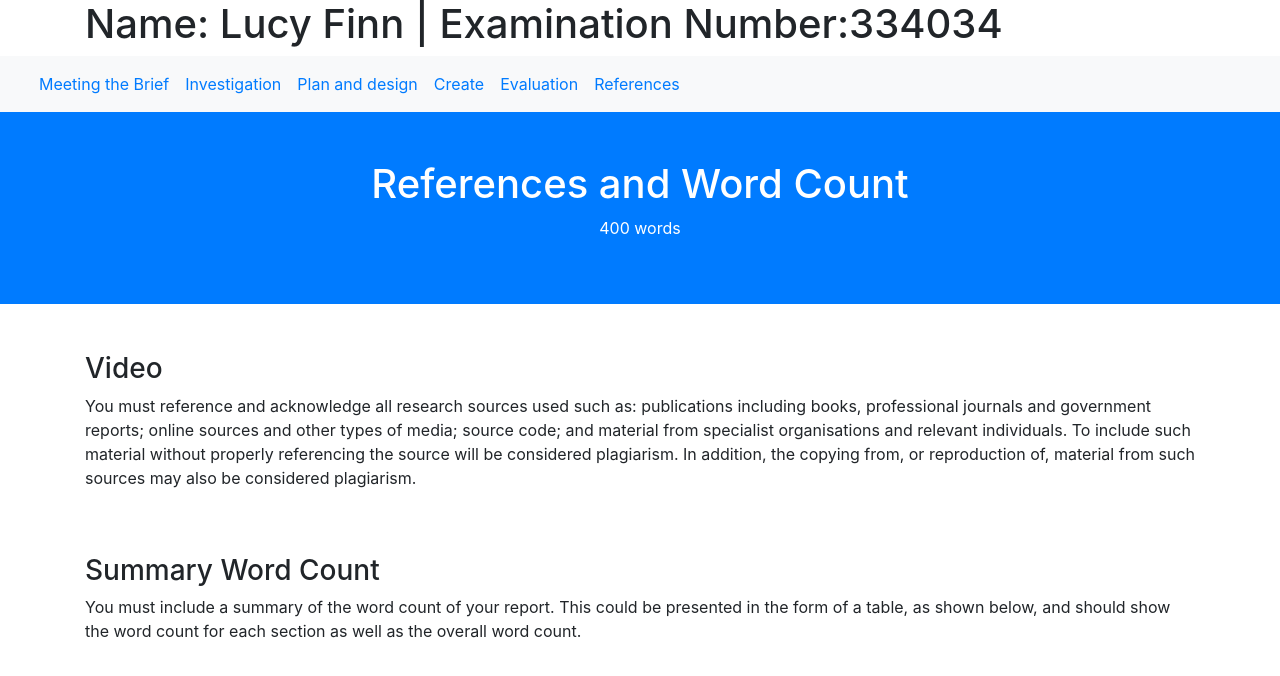
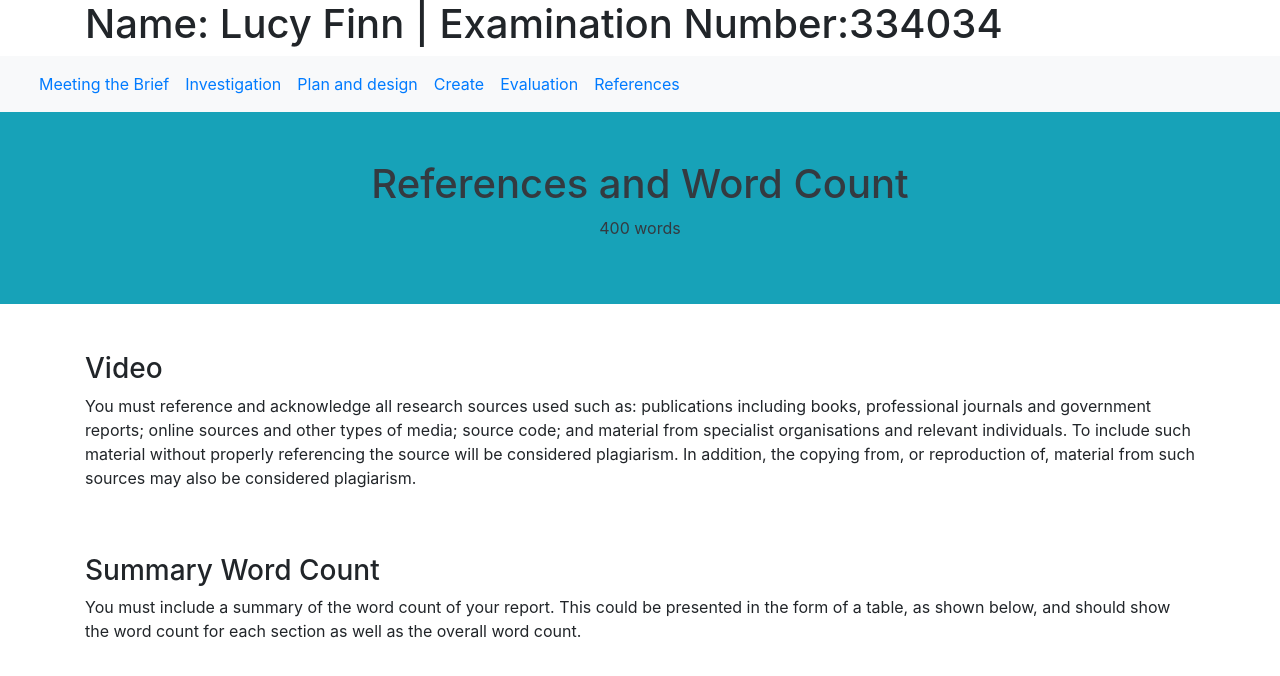
Before and after one commit to LucyFinn/LC-Project, a plain HTML site: page Report/references.html in a window 1280 px wide. Drawn offline with nearby package versions, Linux system fonts and the light colour scheme.

Commit message:
Update references.html

```diff
--- a/Report/references.html
+++ b/Report/references.html
@@ -39,7 +39,7 @@
 </nav>
 
 
-<div class="container-fluid p-5 bg-primary text-white text-center">
+<div class="container-fluid p-5 bg-info text-dark text-center">
   <h1>References and Word Count</h1>
   <p>400 words</p>
 
```
